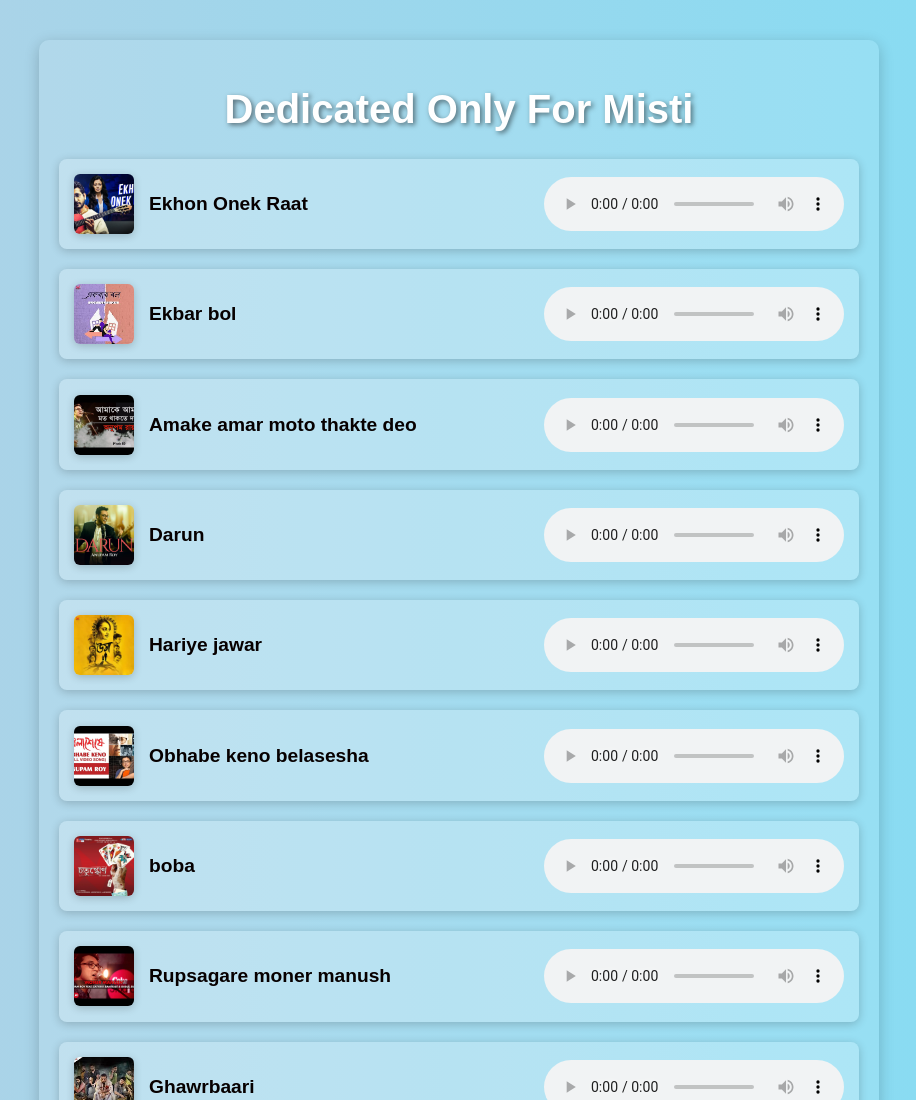
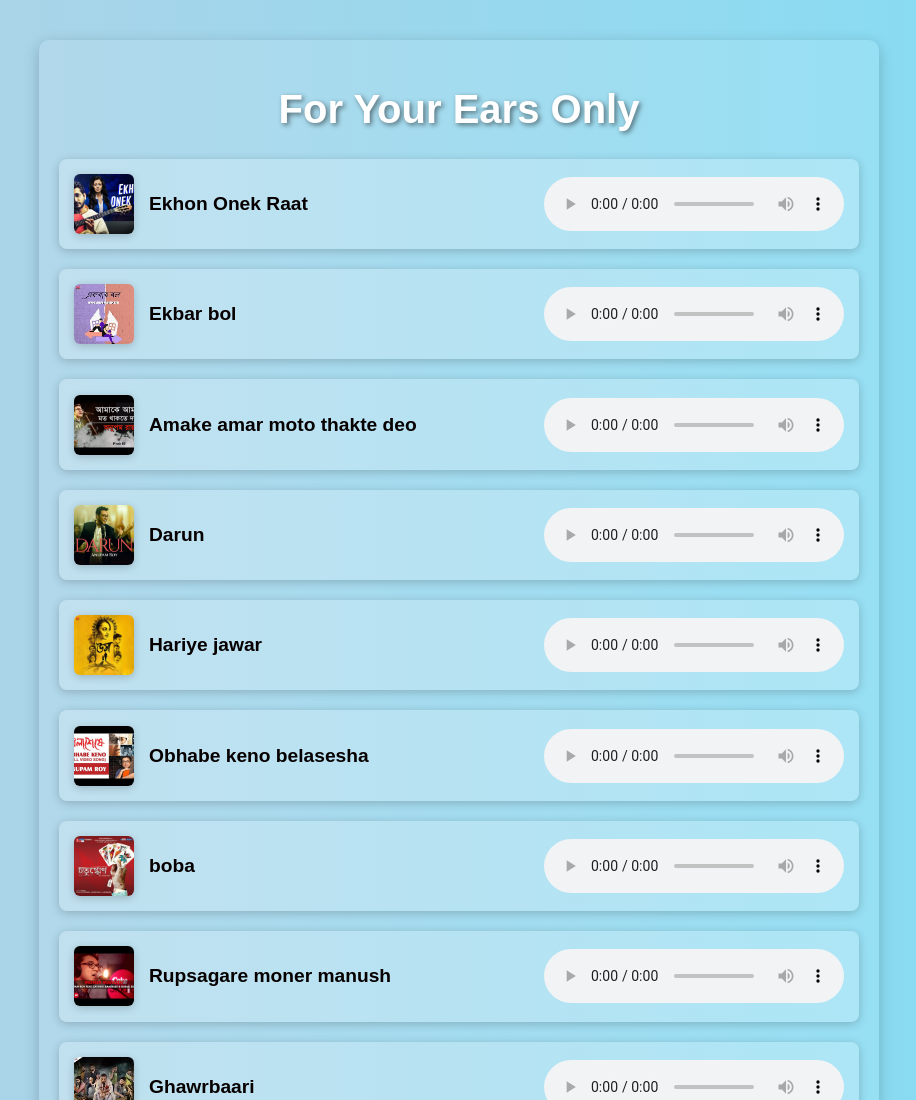
Before and after one commit to ayanmanna123/Only-for-misti, a plain HTML site: page index.html in a window 1280 px wide. Shown: the top 1100 px of the page, without its empty margins (181-1097 px from the left). Drawn offline with Linux system fonts and the light colour scheme.

Commit message:
name change

```diff
--- a/index.html
+++ b/index.html
@@ -3,12 +3,12 @@
   <head>
     <meta charset="UTF-8" />
     <meta name="viewport" content="width=device-width, initial-scale=1.0" />
-    <title>Dedicated Only For Misti</title>
+    <title>Dedicated by Ayan Only For Misti</title>
     <link rel="stylesheet" href="style.css" />
   </head>
   <body>
     <div class="container">
-      <h1>Dedicated Only For Misti</h1>
+      <h1>For Your Ears Only</h1>
       <ul id="list">
         <!-- Song 1 -->
         <li class="song-item">
```
